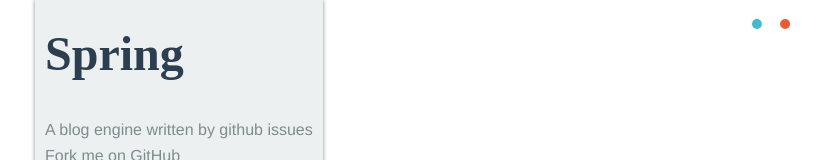
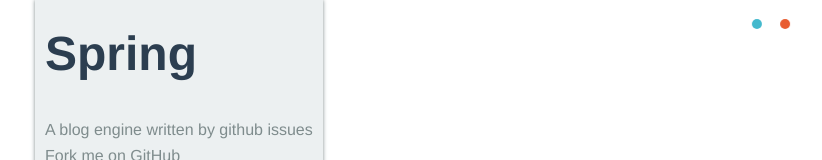
Before and after one commit to zhaoda/spring, a website: page dev.html in a window 1280 px wide. Shown: the top 160 px of the page, without its empty margins (29-851 px from the left). Drawn offline with Linux system fonts and the light colour scheme.

Commit message:
edit logo font-family

```diff
--- a/css/side.less
+++ b/css/side.less
@@ -27,7 +27,6 @@
 		.logo {
 			margin: 20px 10px;
 			font-size: 3em;
-			font-family: 'volkhov';
 		}
 
 		.desc {
```
Also changed, not shown: dist/main.min.css, 1 other file.
